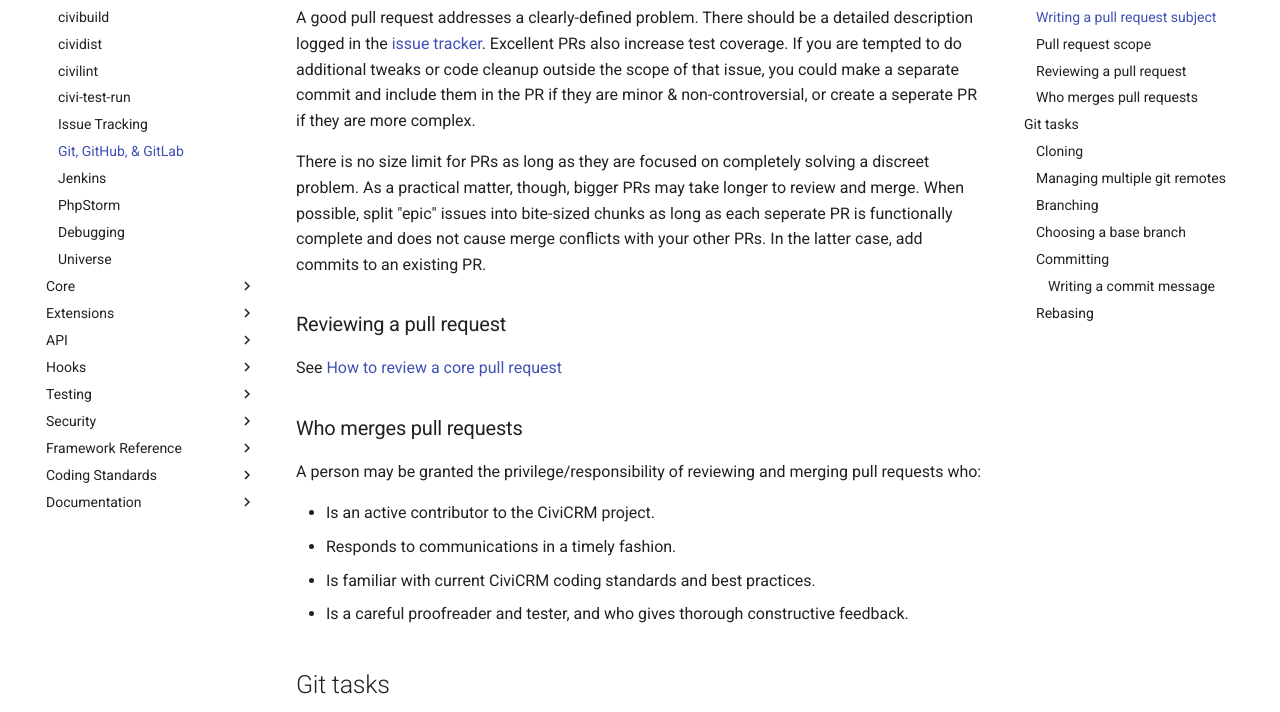
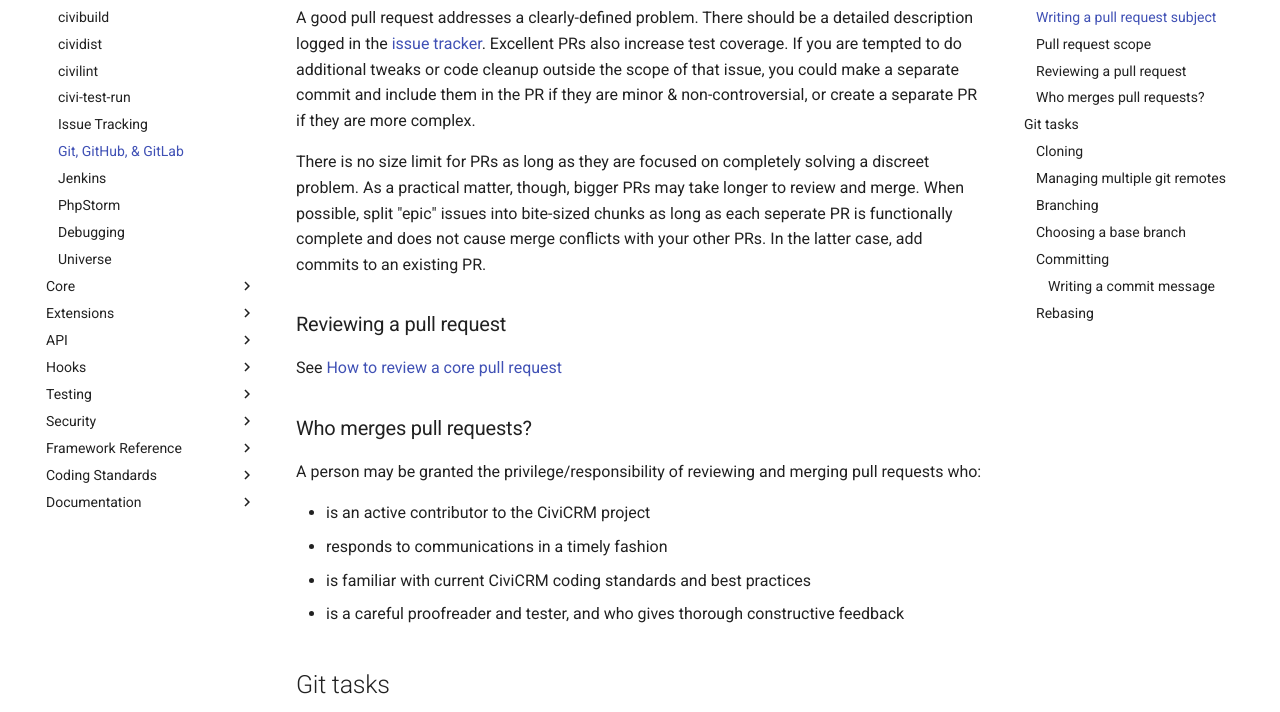
Before and after one commit to civicrm/civicrm-dev-docs, an MkDocs documentation site: the page built from docs/tools/git.md, in a window 1280 px wide and 1400 px high, scrolled down 3437 px. Shown: the part 226-938 px from the top of the window. Built offline with MkDocs 1.6.1 and Material for MkDocs 9.7.7, drawn with Linux system fonts in a browser that asks for light colours; comment, search, counter and statistics services are not loaded; old or Windows-style settings are respelled for this version of MkDocs.

Commit message:
Minor improvements to fix typos and style

```diff
--- a/docs/tools/git.md
+++ b/docs/tools/git.md
@@ -100,7 +100,7 @@ A few elements to include:
 
 ### Pull request scope {:#pr-scope}
 
-A good pull request addresses a clearly-defined problem. There should be a detailed description logged in the [issue tracker](http://issues.civicrm.org/). Excellent PRs also increase test coverage. If you are tempted to do additional tweaks or code cleanup outside the scope of that issue, you could make a separate commit and include them in the PR if they are minor & non-controversial, or create a seperate PR if they are more complex.
+A good pull request addresses a clearly-defined problem. There should be a detailed description logged in the [issue tracker](http://issues.civicrm.org/). Excellent PRs also increase test coverage. If you are tempted to do additional tweaks or code cleanup outside the scope of that issue, you could make a separate commit and include them in the PR if they are minor & non-controversial, or create a separate PR if they are more complex.
 
 There is no size limit for PRs as long as they are focused on completely solving a discreet problem. As a practical matter, though, bigger PRs may take longer to review and merge. When possible, split "epic" issues into bite-sized chunks as long as each seperate PR is functionally complete and does not cause merge conflicts with your other PRs. In the latter case, add commits to an existing PR.
 
@@ -108,14 +108,14 @@ There is no size limit for PRs as long as they are focused on completely solving
 
 See [How to review a core pull request](/core/pr-review.md)
 
-### Who merges pull requests {:#pr-merge}
+### Who merges pull requests? {:#pr-merge}
 
 A person may be granted the privilege/responsibility of reviewing and merging pull requests who:
 
-* Is an active contributor to the CiviCRM project.
-* Responds to communications in a timely fashion.
-* Is familiar with current CiviCRM coding standards and best practices.
-* Is a careful proofreader and tester, and who gives thorough constructive feedback.
+* is an active contributor to the CiviCRM project
+* responds to communications in a timely fashion
+* is familiar with current CiviCRM coding standards and best practices
+* is a careful proofreader and tester, and who gives thorough constructive feedback
 
 
 ## Git tasks
```
